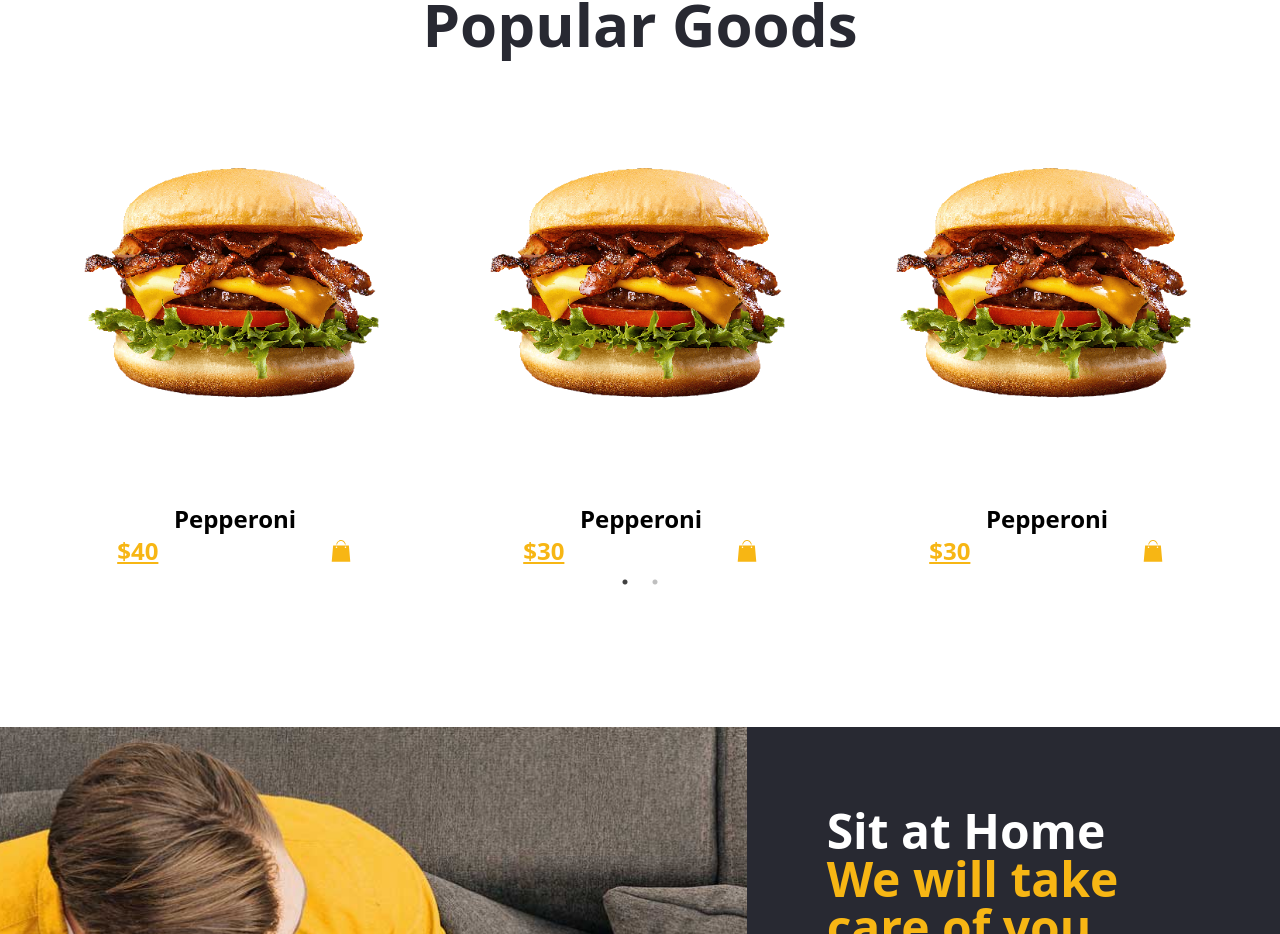
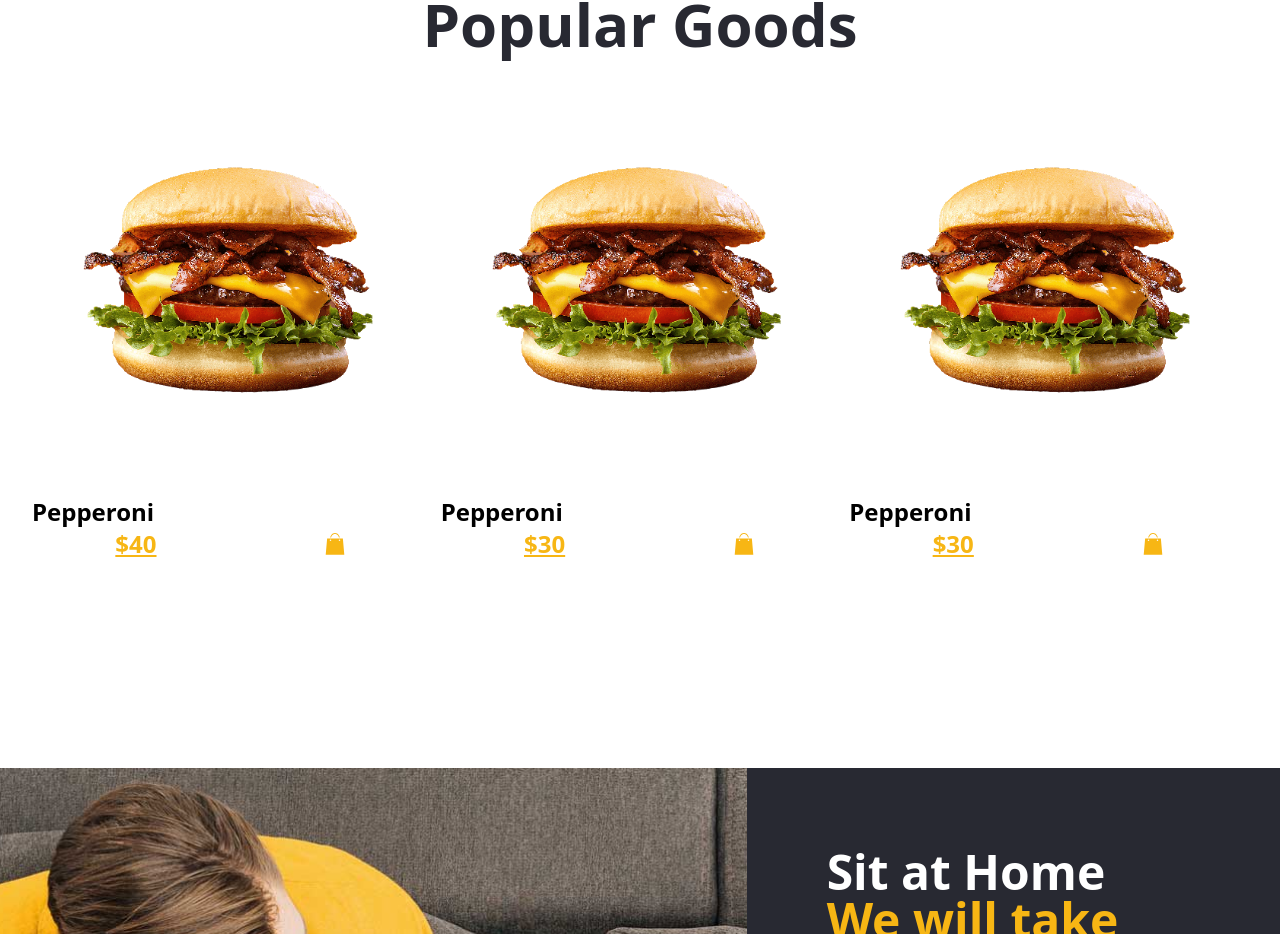
Before and after one commit to Marcos8060/Deliveroo, a React (Create React App) app: page / in a window 1280 px wide. Shown: the part 1538-2472 px from the top of the page. Built offline with nearby package versions, Linux system fonts and the light colour scheme.

Commit message:
installed bootstrap icons

```diff
--- a/package.json
+++ b/package.json
@@ -6,6 +6,7 @@
     "@testing-library/jest-dom": "^5.16.4",
     "@testing-library/react": "^13.3.0",
     "@testing-library/user-event": "^13.5.0",
+    "bootstrap-icons": "^1.9.1",
     "react": "^18.2.0",
     "react-dom": "^18.2.0",
     "react-icons": "^4.4.0",
--- a/public/index.html
+++ b/public/index.html
@@ -10,34 +10,18 @@
       content="Web site created using create-react-app"
     />
     <link rel="apple-touch-icon" href="%PUBLIC_URL%/logo192.png" />
-    <!--
-      manifest.json provides metadata used when your web app is installed on a
-      user's mobile device or desktop. See https://developers.google.com/web/fundamentals/web-app-manifest/
-    -->
+
     <link rel="manifest" href="%PUBLIC_URL%/manifest.json" />
-    <!--
-      Notice the use of %PUBLIC_URL% in the tags above.
-      It will be replaced with the URL of the `public` folder during the build.
-      Only files inside the `public` folder can be referenced from the HTML.
+    <script
+      src="https://code.jquery.com/jquery-3.3.1.js"
+      integrity="sha256-2Kok7MbOyxpgUVvAk/HJ2jigOSYS2auK4Pfzbm7uH60="
+      crossorigin="anonymous"></script>
 
-      Unlike "/favicon.ico" or "favicon.ico", "%PUBLIC_URL%/favicon.ico" will
-      work correctly both with client-side routing and a non-root public URL.
-      Learn how to configure a non-root public URL by running `npm run build`.
-    -->
     <title>React App</title>
   </head>
   <body>
     <noscript>You need to enable JavaScript to run this app.</noscript>
     <div id="root"></div>
-    <!--
-      This HTML file is a template.
-      If you open it directly in the browser, you will see an empty page.
 
-      You can add webfonts, meta tags, or analytics to this file.
-      The build step will place the bundled scripts into the <body> tag.
-
-      To begin the development, run `npm start` or `yarn start`.
-      To create a production bundle, use `npm run build` or `yarn build`.
-    -->
   </body>
 </html>
--- a/src/components/Products.js
+++ b/src/components/Products.js
@@ -2,31 +2,44 @@ import React from 'react'
 import burger from '../assets/Images/burger3.png'
 import { GiShoppingBag } from 'react-icons/gi'
 
-
-import Slider from "react-slick";
-// REACT SLICK
-import "slick-carousel/slick/slick.css";
-import "slick-carousel/slick/slick-theme.css";
+// OWL CAROUSEL
+import OwlCarousel from 'react-owl-carousel';
+import 'owl.carousel/dist/assets/owl.carousel.css';
+import 'owl.carousel/dist/assets/owl.theme.default.css';
 
 
 
 const Products = () => {
 
-    const settings = {
-        dots: true,
-        infinite: true,
-        speed: 500,
-        slidesToShow: 3,
-        slidesToScroll: 3
-      };
+  const options = {
+    loop: true,
+    margin:10,
+    nav:true,
+    responsive:{
+        0:{
+            items:1,
+            center: true,
+        },
+        600:{
+            items:3
+        },
+        1000:{
+            items:3
+        }
+    },
+    navText:[
+      '<i class="bi bi-chevron-left"></i>',
+      '<i class="bi bi-chevron-right"></i>',
+    ],
+}
 
   return (
     <div className='container'>
         <h3 className='text-center text-yellow font-bold mt-20'>Quick Pick</h3>
         <h1 className='text-center text-black font-bold text-6xl mb-20'>Popular Goods</h1>
 
-        <Slider {...settings}>
-           <div className='text-center transition'>
+        <OwlCarousel {...options}>
+           <div className='transition'>
               <img className='object-fit ease-in-out delay-150 hover:-translate-y-1 hover:scale-110 duration-300 ...' src={burger} alt="burger" />
               <span className='text-center font-bold text-2xl'>Pepperoni</span>
               <div className='flex items-center justify-around'>
@@ -34,7 +47,8 @@ const Products = () => {
                 <GiShoppingBag className='text-center text-yellow text-2xl'/>
               </div>
             </div>
-            <div className='text-center'>
+
+            <div className=''>
               <img className='object-fit ease-in-out delay-150 hover:-translate-y-1 hover:scale-110 duration-300 ...' src={burger} alt="burger" />
               <span className='text-center font-bold text-2xl'>Pepperoni</span>
               <div className="flex items-center justify-around">
@@ -42,7 +56,8 @@ const Products = () => {
                 <GiShoppingBag className='text-yellow text-2xl'/>
               </div>
             </div>
-            <div className='text-center'>
+
+            <div className=''>
               <img className='object-fit ease-in-out delay-150 hover:-translate-y-1 hover:scale-110 duration-300 ...' src={burger} alt="burger" />
               <span className='text-center font-bold text-2xl'>Pepperoni</span>
               <div className="flex items-center justify-around">
@@ -50,7 +65,8 @@ const Products = () => {
                 <GiShoppingBag className='text-yellow text-2xl'/>
               </div>
             </div>
-            <div className='text-center'>
+
+            <div className=''>
               <img className='object-fit ease-in-out delay-150 hover:-translate-y-1 hover:scale-110 duration-300 ...' src={burger} alt="burger" />
               <span className='text-center font-bold text-2xl'>Pepperoni</span>
               <div className="flex items-center justify-around">
@@ -58,7 +74,8 @@ const Products = () => {
                 <GiShoppingBag className='text-yellow text-2xl'/>
               </div>
             </div>
-        </Slider>
+
+        </OwlCarousel>
     </div>
   )
 }
```
Also changed, not shown: 1 other file (tests, documents, lock files or other folders).
